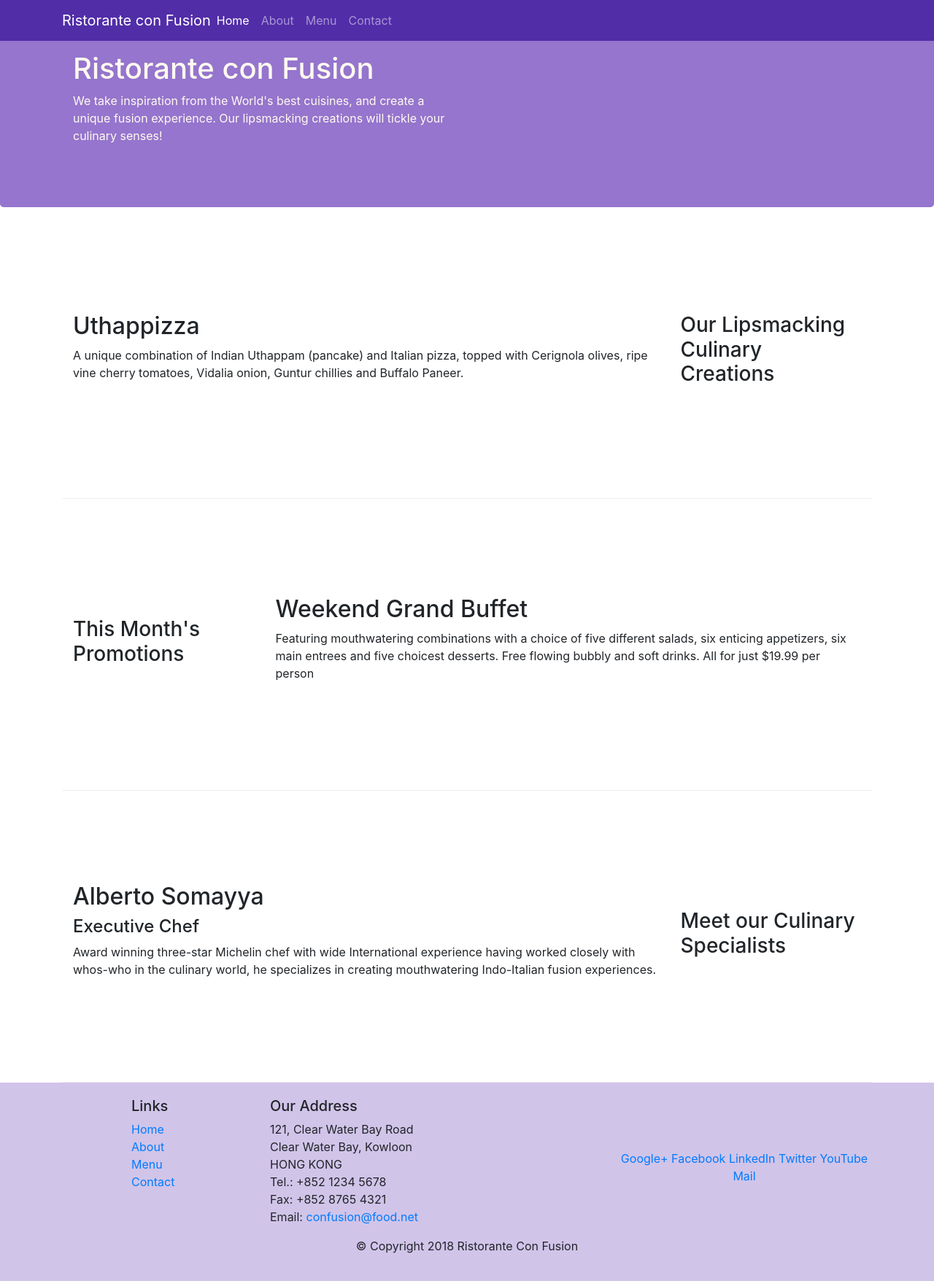
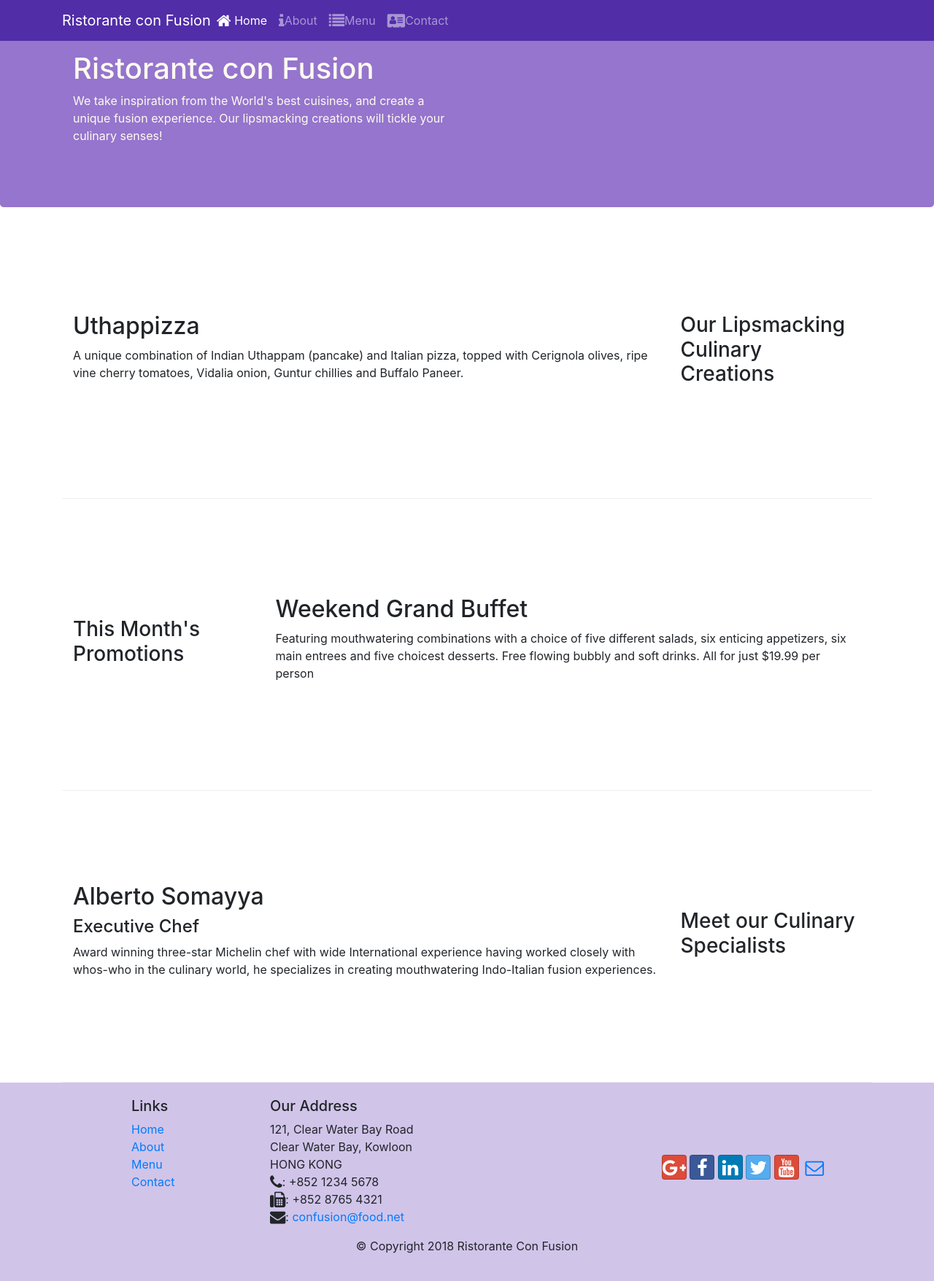
Before and after one commit to parthsethiUF/git-test-bootstrap, a website: page conFusion/index.html in a window 1280 px wide. Shown: the whole page at 73% size. Drawn offline with nearby package versions, Linux system fonts and the light colour scheme.

Commit message:
icon-fonts

```diff
--- a/conFusion/index.html
+++ b/conFusion/index.html
@@ -8,6 +8,8 @@
 
     <!-- Bootstrap CSS -->
     <link rel="stylesheet" href="node_modules/bootstrap/dist/css/bootstrap.min.css">
+    <link rel = "stylesheet" href = "node_modules/font-awesome/css/font-awesome.css">
+    <link rel = "stylesheet" href = "node_modules/bootstrap-social/bootstrap-social.css">
     <link rel="stylesheet" href = "css/styles.css">
     <title>Ristorante Con Fusion</title>
 </head>
@@ -21,10 +23,10 @@
             <a class = "navbar-brand mr-auto" href = "#">Ristorante con Fusion</a>
             <div class = "collapse navbar-collapse" id = "Navbar">
                 <ul class="navbar-nav mr-auto">
-                    <li class = "nav-item active"><a class="nav-link" href = "#">Home</a></li>
-                    <li class = "nav-item"><a class="nav-link" href = "./aboutus.html">About</a></li>
-                    <li class = "nav-item"><a class="nav-link" href = "#">Menu</a></li>
-                    <li class = "nav-item"><a class="nav-link" href = "#">Contact</a></li>
+                    <li class = "nav-item active"><a class="nav-link" href = "#"><span class = "fa fa-home fa-lg"></span> Home</a></li>
+                    <li class = "nav-item"><a class="nav-link" href = "./aboutus.html"><span class = "fa fa-info fa-lg"></span>About</a></li>
+                    <li class = "nav-item"><a class="nav-link" href = "#"><span class = "fa fa-list fa-lg"></span>Menu</a></li>
+                    <li class = "nav-item"><a class="nav-link" href = "#"><span class = "fa fa-address-card fa-lg"></span>Contact</a></li>
                 </ul>
             </div>
         </div>
@@ -96,19 +98,19 @@
 		              121, Clear Water Bay Road<br>
 		              Clear Water Bay, Kowloon<br>
 		              HONG KONG<br>
-		              Tel.: +852 1234 5678<br>
-		              Fax: +852 8765 4321<br>
-		              Email: <a href="mailto:confusion@food.net">confusion@food.net</a>
+		              <i class = "fa fa-phone fa-lg"></i>: +852 1234 5678<br>
+		              <i class = "fa fa-fax fa-lg"></i>: +852 8765 4321<br>
+		              <i class = "fa fa-envelope fa-lg"></i>: <a href="mailto:confusion@food.net">confusion@food.net</a>
 		           </address>
                 </div>
                 <div class="col-12 col-sm-4 align-self-center">
                     <div class="text-center">
-                        <a href="http://google.com/+">Google+</a>
-                        <a href="http://www.facebook.com/profile.php?id=">Facebook</a>
-                        <a href="http://www.linkedin.com/in/">LinkedIn</a>
-                        <a href="http://twitter.com/">Twitter</a>
-                        <a href="http://youtube.com/">YouTube</a>
-                        <a href="mailto:">Mail</a>
+                        <a class = " btn btn-social-icon btn-google" href="http://google.com/+"><i class = "fa fa-google-plus fa-lg"></i> </a>
+                        <a class = " btn btn-social-icon btn-facebook" href="http://www.facebook.com/profile.php?id="><i class = "fa fa-facebook fa-lg"></i> </a>
+                        <a class = " btn btn-social-icon btn-linkedin"href="http://www.linkedin.com/in/"><i class = "fa fa-linkedin fa-lg"></i> </a>
+                        <a class = " btn btn-social-icon btn-twitter" href="http://twitter.com/"><i class = "fa fa-twitter fa-lg"></i> </a>
+                        <a class = " btn btn-social-icon btn-google"href="http://youtube.com/"><i class = "fa fa-youtube fa-lg"></i> </a>
+                        <a class = " btn btn-social-icon " href="mailto:"><i class = "fa fa-envelope-o fa-lg"></i> </a>
                     </div>
                 </div>
            </div>
--- a/conFusion/package.json
+++ b/conFusion/package.json
@@ -15,6 +15,8 @@
   },
   "dependencies": {
     "bootstrap": "^4.0.0",
+    "bootstrap-social": "^5.1.1",
+    "font-awesome": "^4.7.0",
     "jquery": "^3.1.1",
     "popper.js": "^1.12.9",
     "save": "^2.3.2"
```
Also changed, not shown: conFusion/aboutus.html (+19 -17 lines), 1 other file.
